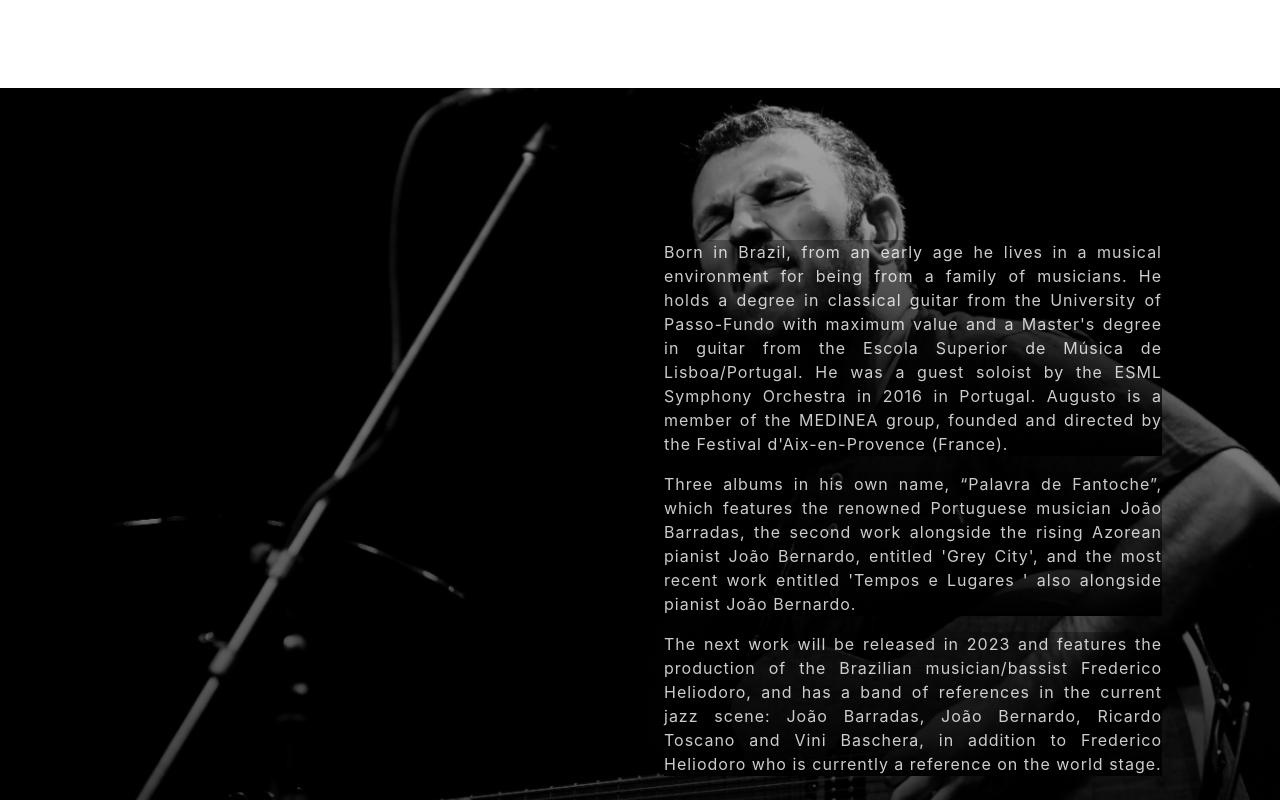
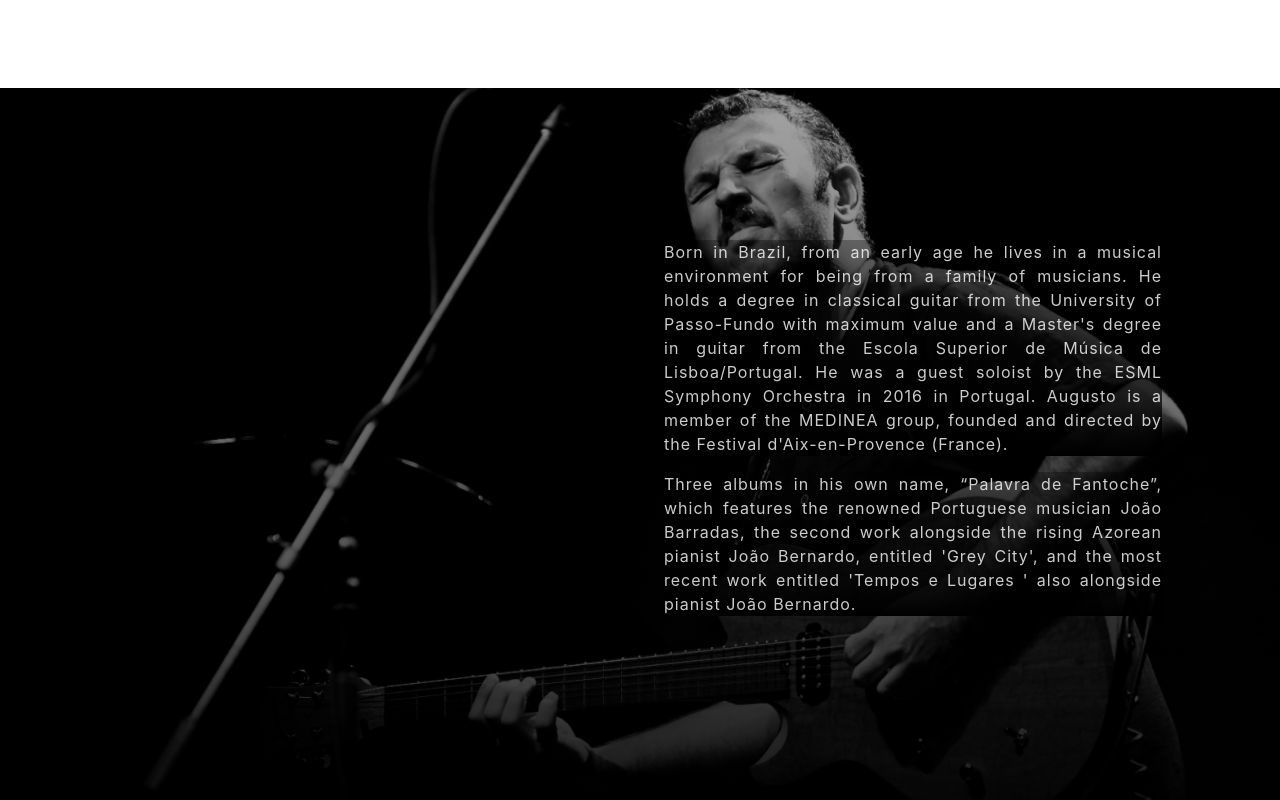
Before and after one commit to IsabelaBianchi/artist, a Next.js app: page /bio in a window 1280 px wide. Shown: the top 800 px of the page. Built offline with nearby package versions, Linux system fonts and the light colour scheme.

Commit message:
Update text

```diff
--- a/pages/bio.js
+++ b/pages/bio.js
@@ -38,9 +38,6 @@ export default function Galerya() {
                             <p className="text-white-50">
                             {t.about_biografy_1}
                             </p>
-                            <p className="text-white-50">
-                            {t.about_biografy_2}
-                            </p>
                         </div>
                     </div>
                 </div>
```
